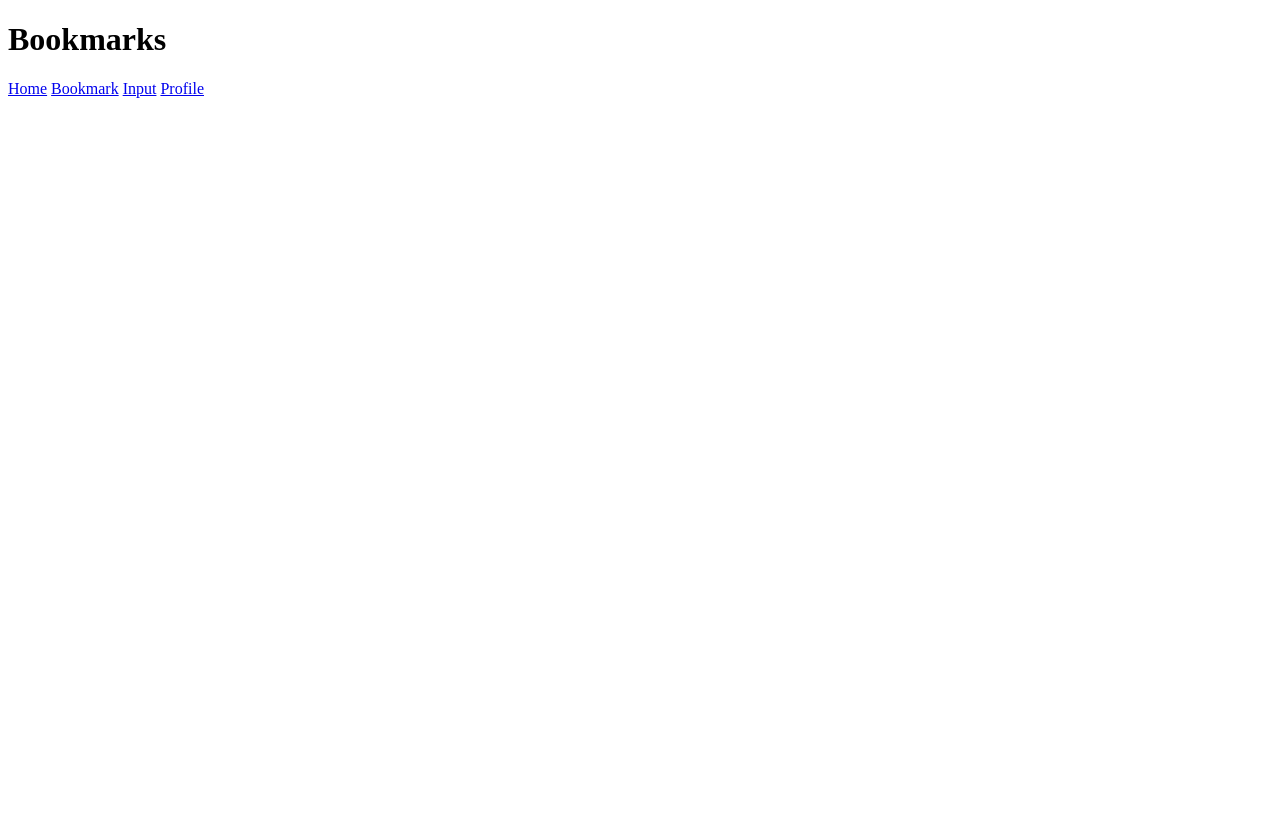
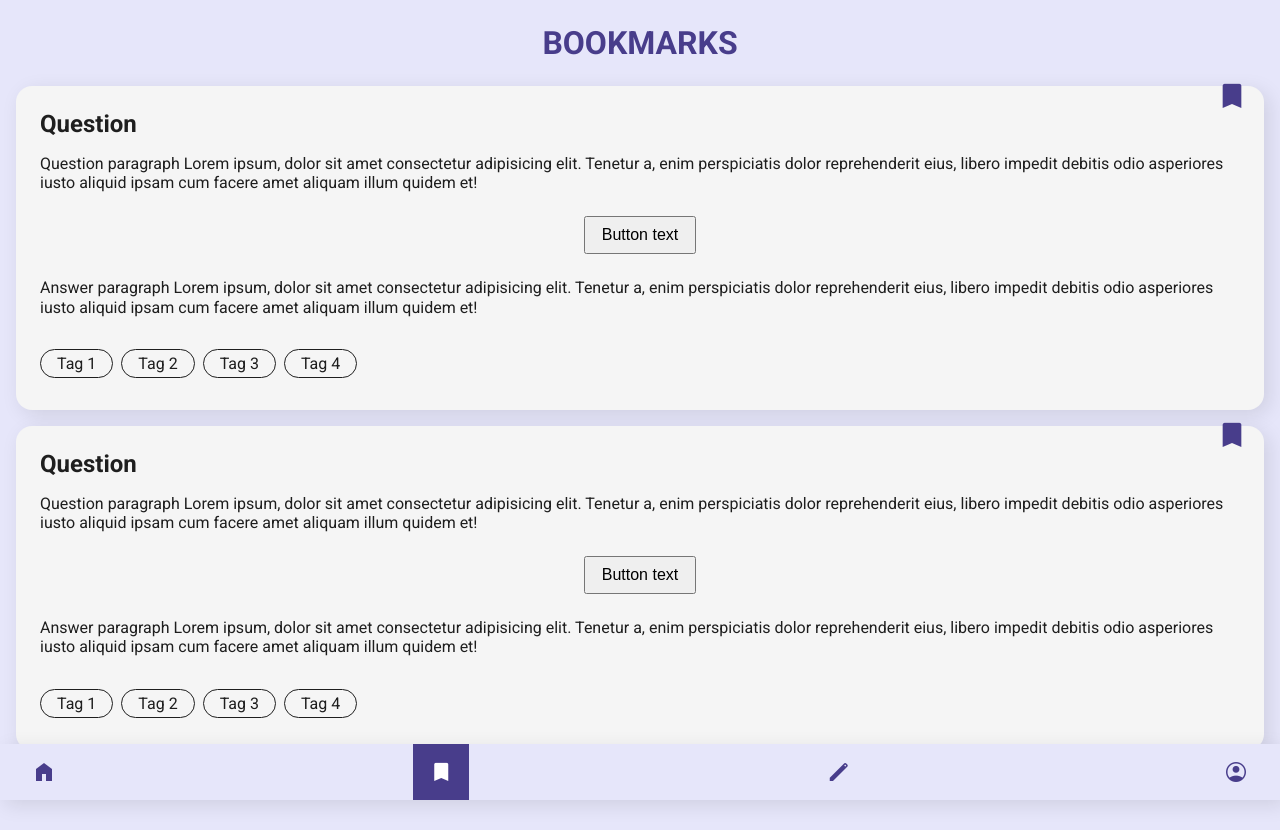
Before and after one commit to magdalenakierat/quiz-app, a plain HTML site: page bookmark.html in a window 1280 px wide. Before the commit the page ends 800 px from the top, so only its background shows below. Drawn offline with nearby package versions, Linux system fonts and the light colour scheme.

Commit message:
add styling for bookmark, input and profile page

```diff
--- a/bookmark.html
+++ b/bookmark.html
@@ -4,19 +4,81 @@
     <meta charset="UTF-8" />
     <meta http-equiv="X-UA-Compatible" content="IE=edge" />
     <meta name="viewport" content="width=device-width, initial-scale=1.0" />
+    <link rel="stylesheet" href="./style.css" />
+    <link
+      rel="stylesheet"
+      href="https://fonts.googleapis.com/css2?family=Material+Symbols+Outlined:opsz,wght,FILL,GRAD@20..48,100..700,0..1,-50..200"
+    />
     <title>Quiz-App | Bookmarks</title>
   </head>
   <body>
     <header>
       <h1>Bookmarks</h1>
     </header>
-    <main></main>
+    <main>
+      <article>
+        <!-- <img class="bookmark" src="#" alt="bookmark" /> -->
+        <span class="material-symbols-outlined">bookmark</span>
+        <h2>Question</h2>
+        <p class="question">
+          Question paragraph Lorem ipsum, dolor sit amet consectetur adipisicing
+          elit. Tenetur a, enim perspiciatis dolor reprehenderit eius, libero
+          impedit debitis odio asperiores iusto aliquid ipsam cum facere amet
+          aliquam illum quidem et!
+        </p>
+        <button class="show-button">Button text</button>
+        <p class="answer">
+          Answer paragraph Lorem ipsum, dolor sit amet consectetur adipisicing
+          elit. Tenetur a, enim perspiciatis dolor reprehenderit eius, libero
+          impedit debitis odio asperiores iusto aliquid ipsam cum facere amet
+          aliquam illum quidem et!
+        </p>
+        <ul class="tag-list">
+          <li>Tag 1</li>
+          <li>Tag 2</li>
+          <li>Tag 3</li>
+          <li>Tag 4</li>
+        </ul>
+      </article>
+      <article>
+        <!-- <img class="bookmark" src="#" alt="bookmark" /> -->
+        <span class="material-symbols-outlined">bookmark</span>
+        <h2>Question</h2>
+        <p class="question">
+          Question paragraph Lorem ipsum, dolor sit amet consectetur adipisicing
+          elit. Tenetur a, enim perspiciatis dolor reprehenderit eius, libero
+          impedit debitis odio asperiores iusto aliquid ipsam cum facere amet
+          aliquam illum quidem et!
+        </p>
+        <button class="show-button">Button text</button>
+        <p class="answer">
+          Answer paragraph Lorem ipsum, dolor sit amet consectetur adipisicing
+          elit. Tenetur a, enim perspiciatis dolor reprehenderit eius, libero
+          impedit debitis odio asperiores iusto aliquid ipsam cum facere amet
+          aliquam illum quidem et!
+        </p>
+        <ul class="tag-list">
+          <li>Tag 1</li>
+          <li>Tag 2</li>
+          <li>Tag 3</li>
+          <li>Tag 4</li>
+        </ul>
+      </article>
+    </main>
     <footer>
       <nav>
-        <a href="./index.html">Home</a>
-        <a href="./bookmark.html">Bookmark</a>
-        <a href="./input.html">Input</a>
-        <a href="./profile.html">Profile</a>
+        <a href="./index.html"
+          ><span class="material-symbols-outlined"> home </span></a
+        >
+        <a href="./bookmark.html" class="current"
+          ><span class="material-symbols-outlined"> bookmark </span></a
+        >
+        <a href="./input.html"
+          ><span class="material-symbols-outlined"> edit </span></a
+        >
+        <a href="./profile.html"
+          ><span class="material-symbols-outlined"> account_circle </span></a
+        >
       </nav>
     </footer>
   </body>
--- a/style.css
+++ b/style.css
@@ -1,5 +1,6 @@
 @import "./style/components/header.css";
 @import "./style/components/navigation.css";
 @import "./style/components/questioncard.css";
+@import "./style/components/form.css";
 @import "./style/base.css";
 @import url("https://fonts.googleapis.com/css2?family=Roboto:wght@400;700&display=swap");
--- a/style/base.css
+++ b/style/base.css
@@ -15,8 +15,10 @@ body {
 }
 
 main {
-  display: grid;
-  grid-template-columns: 1fr 1fr 1fr 1fr;
+  /* display: grid;
+  grid-template-columns: 1fr 1fr 1fr 1fr; */
+  display: flex;
+  flex-direction: column;
   padding: 0 1rem;
 }
 
@@ -28,3 +30,19 @@ p {
   font-stretch: normal;
   line-height: 1.2rem;
 }
+
+.profile-header {
+  display: flex;
+  justify-items: center;
+  align-items: center;
+}
+
+.profile-header li {
+  list-style-type: none;
+}
+
+.profile-header li img {
+  width: 100px;
+  margin-right: 1rem;
+  border-radius: 1rem;
+}
--- /dev/null
+++ b/style/components/form.css
@@ -0,0 +1,5 @@
+form {
+  width: 100%;
+  display: flex;
+  flex-direction: column;
+}
--- a/style/components/navigation.css
+++ b/style/components/navigation.css
@@ -19,3 +19,8 @@ nav .material-symbols-outlined {
 nav a {
   color: darkslateblue;
 }
+
+nav a.current {
+  color: white;
+  background-color: darkslateblue;
+}
```
Also changed, not shown: index.html (+25 -1 lines), input.html (+18 -5 lines), profile.html (+33 -11 lines).
